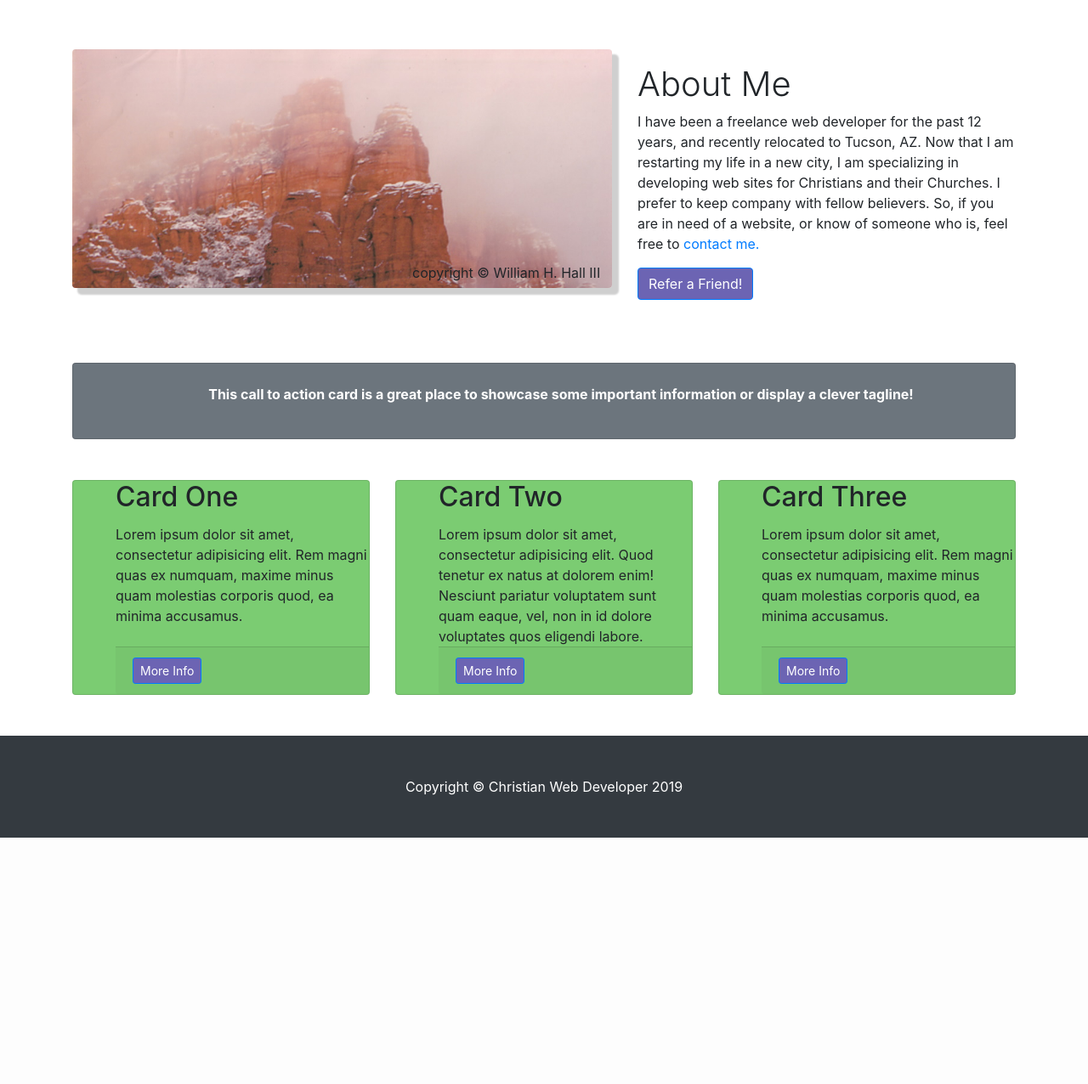
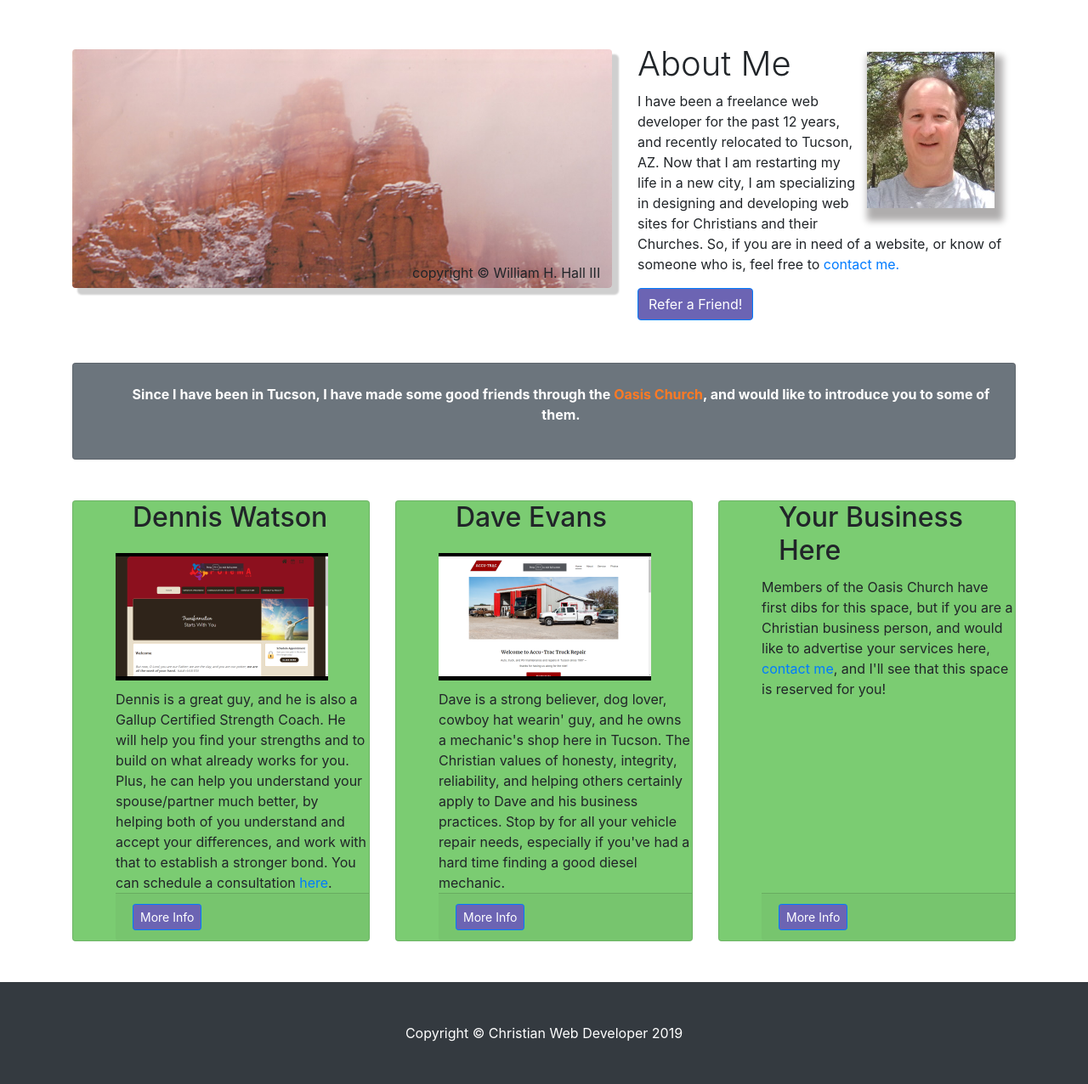
Before and after one commit to flyboy85749/Christian-Web-Developer, a PHP site: page /about.html in a window 1280 px wide. Shown: the part 56-1332 px from the top of the page at 85% size. Before the commit the page ends 1042 px from the top, so only its background shows below. Run offline with PHP 8.4, Linux system fonts and the light colour scheme.

Commit message:
added church members sites

```diff
--- a/about.html
+++ b/about.html
@@ -70,15 +70,15 @@
         <p class="copyright">copyright &copy; William H. Hall III</p>
       </div>
       <!-- /.col-lg-8 -->
-      <div class="col-lg-5">
+      <div class="col-5">
+        <img class="photo" src="images/bill_small.jpg">
         <h1 class="font-weight-light">About Me</h1>
         <p>I have been a freelance web developer for the past 12 years, and recently relocated to Tucson, AZ.
-          Now that I am restarting my life in a new city, I am specializing in developing web sites for Christians and
-          their Churches. I prefer to keep company with fellow believers. So, if you are in need
-          of a website, or know of someone who is, feel free to <a href="contact.html">contact me.</a>
+          Now that I am restarting my life in a new city, I am specializing in designing and developing web sites for Christians and their Churches.  So, if you are in need of a website, or know of someone who is, feel free to <a href="contact.html">contact me.</a>
         </p>
         <a class="btn btn-primary" href="contact.html">Refer a Friend!</a>
       </div>
+
       <!-- /.col-md-4 -->
     </div>
     <!-- /.row -->
@@ -86,8 +86,7 @@
     <!-- Call to Action Well -->
     <div class="card text-white bg-secondary my-5 py-4 text-center">
       <div class="card-body">
-        <p class="call">This call to action card is a great place to showcase some important information or
-          display a clever tagline!</p>
+        <p class="call">Since I have been in Tucson, I have made some good friends through the <a class="oasis" href="theoasischurch.net">Oasis Church</a>, and would like to introduce you to some of them. </p>
       </div>
     </div>
 
@@ -96,12 +95,14 @@
       <div class="col-md-4 mb-5">
         <div class="card h-100">
           <div class="card-body">
-            <h2 class="card-title">Card One</h2>
-            <p class="card-text">Lorem ipsum dolor sit amet, consectetur adipisicing elit. Rem magni quas ex numquam,
-              maxime minus quam molestias corporis quod, ea minima accusamus.</p>
+            <h2 class="card-title">Dennis Watson</h2>
+            <a href="https://www.poiemallc.com/index.html" target="_blank"><img src="images/poema.png"></a>
+            <p class="card-text">Dennis is a great guy, and he is also a Gallup Certified Strength Coach. He will help you find your strengths and to build on what already works for you. Plus, he can help you understand your spouse/partner much better, by helping both of you understand and accept your differences, and work with that to establish a stronger bond. You can schedule a consultation <a href="https://www.poiemallc.com/ConsultationRequest.en.html">here</a>.
+
+            </p>
           </div>
           <div class="card-footer">
-            <a href="#" class="btn btn-primary btn-sm">More Info</a>
+            <a href="https://www.poiemallc.com/index.html" target="_blank" class="btn btn-primary btn-sm">More Info</a>
           </div>
         </div>
       </div>
@@ -109,13 +110,13 @@
       <div class="col-md-4 mb-5">
         <div class="card h-100">
           <div class="card-body">
-            <h2 class="card-title">Card Two</h2>
-            <p class="card-text">Lorem ipsum dolor sit amet, consectetur adipisicing elit. Quod tenetur ex natus at
-              dolorem enim! Nesciunt pariatur voluptatem sunt quam eaque, vel, non in id dolore voluptates quos eligendi
-              labore.</p>
+            <h2 class="card-title">Dave Evans</h2>
+            <a href="https://www.accutractruckrepair.com/" target="_blank"><img src="images/accu.png"></a>
+            <p class="card-text">Dave is a strong believer, dog lover, cowboy hat wearin' guy, and he owns a mechanic's shop here in Tucson. The Christian values of honesty, integrity, reliability, and helping others certainly apply to Dave and his business practices. Stop by for all your vehicle repair needs, especially if you've had a hard time finding a good diesel mechanic.
+            </p>
           </div>
           <div class="card-footer">
-            <a href="#" class="btn btn-primary btn-sm">More Info</a>
+              <a href="https://www.accutractruckrepair.com/" target="_blank" class="btn btn-primary btn-sm">More Info</a>
           </div>
         </div>
       </div>
@@ -123,12 +124,11 @@
       <div class="col-md-4 mb-5">
         <div class="card h-100">
           <div class="card-body">
-            <h2 class="card-title">Card Three</h2>
-            <p class="card-text">Lorem ipsum dolor sit amet, consectetur adipisicing elit. Rem magni quas ex numquam,
-              maxime minus quam molestias corporis quod, ea minima accusamus.</p>
+            <h2 class="card-title">Your Business Here</h2>
+            <p class="card-text">Members of the Oasis Church have first dibs for this space, but if you are a Christian business person, and would like to advertise your services here, <a href="contact.html">contact me</a>, and I'll see that this space is reserved for you!</p>
           </div>
           <div class="card-footer">
-            <a href="#" class="btn btn-primary btn-sm">More Info</a>
+            <a href="contact.html" class="btn btn-primary btn-sm">More Info</a>
           </div>
         </div>
       </div>
--- a/css/main.css
+++ b/css/main.css
@@ -33,10 +33,28 @@
 
 }
 
+.card-title {
+    padding-left: 20px;
+}
+
 .card-body {
     padding: 0px;
 }
 
+.services {
+    background: #B1A8FF;
+    padding: 20px;
+}
+
+.photo {
+    float: right;
+    box-shadow: 5px 10px 8px 5px #afadad;
+            margin: 10px 25px 10px 5px;
+}
+
+.oasis {
+    color: #FF7A24;
+}
 
 .paren {
     font-size: 18px;
```
Also changed, not shown: services.html (+16 -16 lines), images/accu.png (added), images/bill_small.jpg (added), images/poema.png (added).
